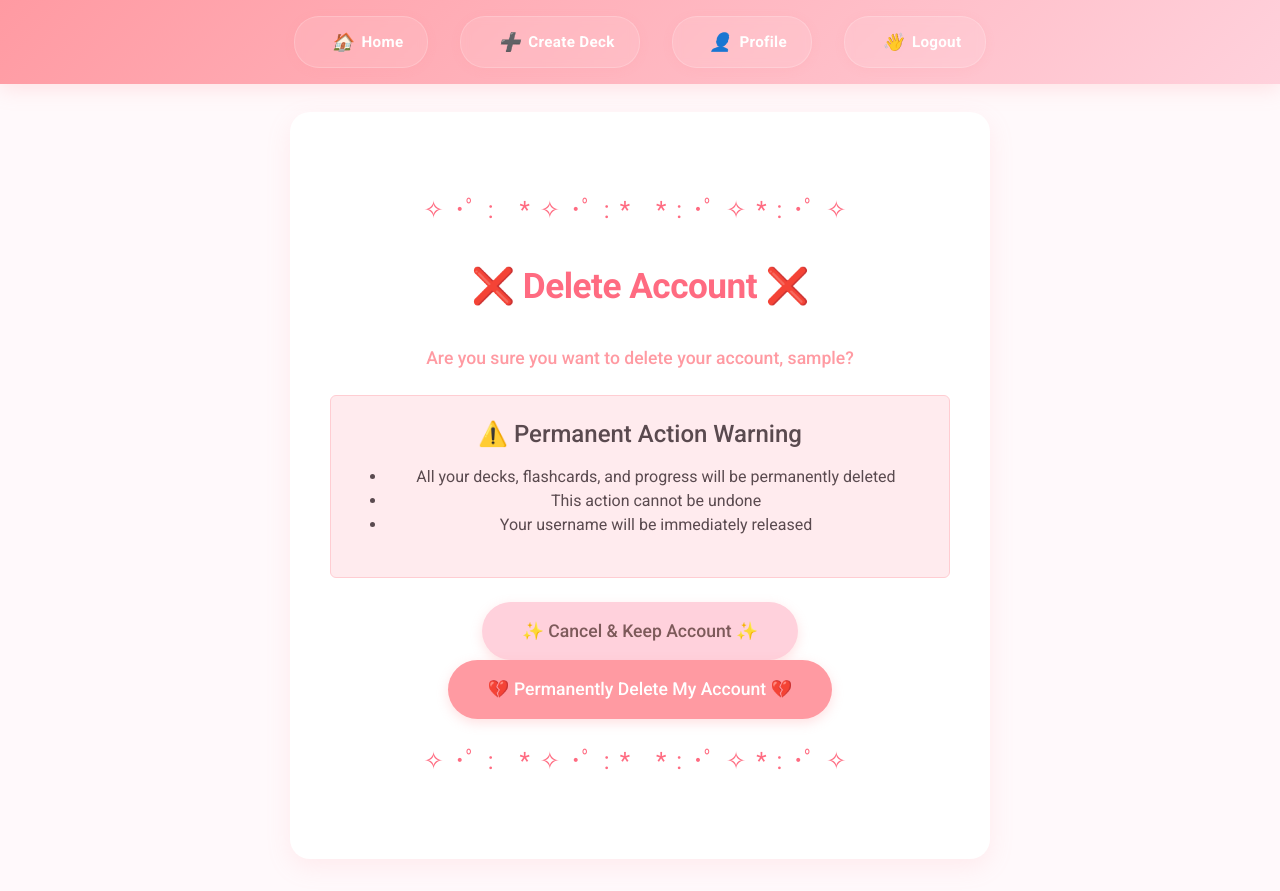
After one commit to vanya-koleva/aegyoAcademy, a Django app: page /accounts/delete/ in a window 1280 px wide. The commit adds this page. Run offline with Django 5.2, Linux system fonts and the light colour scheme; the visitor is signed in with stand-in values (Sample User, id 1); some libraries are stand-ins or nearby versions.

Commit message:
feat: Implement account delete, remove image-handling signal

```diff
--- a/aegyoAcademy/accounts/forms.py
+++ b/aegyoAcademy/accounts/forms.py
@@ -44,7 +44,8 @@
         profile = super().save(commit=False)
 
         if self.cleaned_data.get('clear_image') and profile.image:
-            profile.image = None  # Uses signal to handle file deletion
+            profile.image.delete(save=False)
+            profile.image = None
 
         if commit:
             profile.save()
--- a/aegyoAcademy/accounts/models.py
+++ b/aegyoAcademy/accounts/models.py
@@ -64,3 +64,18 @@
         if self.first_name and self.last_name:
             return f'{self.first_name} {self.last_name}'
         return 'user'
+
+    def save(self, *args, **kwargs):
+        if self.pk:
+            try:
+                old_profile = Profile.objects.get(pk=self.pk)
+                if old_profile.image and old_profile.image != self.image:
+                    old_profile.image.delete(save=False)
+            except Profile.DoesNotExist:
+                pass
+        super().save(*args, **kwargs)
+
+    def delete(self, *args, **kwargs):
+        if self.image:
+            self.image.delete(save=False)
+        super().delete(*args, **kwargs)
--- a/aegyoAcademy/accounts/signals.py
+++ b/aegyoAcademy/accounts/signals.py
@@ -1,5 +1,5 @@
 from django.contrib.auth import get_user_model
-from django.db.models.signals import post_save, pre_save
+from django.db.models.signals import post_save
 from django.dispatch import receiver
 from accounts.models import Profile
 
@@ -11,17 +11,3 @@
         Profile.objects.create(
             user=instance,
         )
-
-
-@receiver(pre_save, sender=Profile)
-def delete_old_image(sender, instance, **kwargs):
-    if not instance.pk:
-        return
-
-    try:
-        old_profile = Profile.objects.get(pk=instance.pk)
-    except Profile.DoesNotExist:
-        return
-
-    if old_profile.image and old_profile.image != instance.image:
-        old_profile.image.delete(save=False)
--- a/aegyoAcademy/accounts/urls.py
+++ b/aegyoAcademy/accounts/urls.py
@@ -7,6 +7,7 @@
     path('register/', views.RegisterView.as_view(), name='register'),
     path('login/', LoginView.as_view(), name='login'),
     path('logout/', LogoutView.as_view(), name='logout'),
+    path('delete/', views.DeleteAccountView.as_view(), name='delete-account'),
     path('profile/', include([
         path('', views.ViewProfile.as_view(), name='view-profile'),
         path('edit/', views.EditProfile.as_view(), name='edit-profile'),
--- a/aegyoAcademy/accounts/views.py
+++ b/aegyoAcademy/accounts/views.py
@@ -1,10 +1,14 @@
+from django.contrib.auth import get_user_model, logout
 from django.contrib.auth.mixins import LoginRequiredMixin
 from django.urls import reverse_lazy
-from django.views.generic import CreateView, DetailView, UpdateView
+from django.views.generic import CreateView, DetailView, UpdateView, DeleteView
 
 from accounts.forms import CustomUserCreationForm, ProfileEditForm
-from accounts.models import Profile
+from accounts.models import Profile, AcademyUser
 from decks.models import Deck, Flashcard
+
+
+UserModel = get_user_model()
 
 
 class RegisterView(CreateView):
@@ -26,7 +30,7 @@
         context = super().get_context_data(**kwargs)
         user = self.request.user
 
-        context['deck_count'] = Deck.objects.filter(owner=user).count()
+        context['deck_count'] = user.deck_set.count()
         context['card_count'] = Flashcard.objects.filter(deck__owner=user).count()
 
         return context
@@ -40,3 +44,16 @@
 
     def get_object(self, queryset=None):
         return self.request.user.profile
+
+
+class DeleteAccountView(LoginRequiredMixin, DeleteView):
+    model = UserModel
+    template_name = 'registration/account_confirm_delete.html'
+    success_url = reverse_lazy('index')
+
+    def get_object(self, queryset=None):
+        return self.request.user
+
+    def delete(self, request, *args, **kwargs):
+        logout(request)
+        return super().delete(request, *args, **kwargs)
--- /dev/null
+++ b/aegyoAcademy/templates/registration/account_confirm_delete.html
@@ -0,0 +1,37 @@
+{% extends 'common/base.html' %}
+{% load static %}
+
+{% block content %}
+<div class="delete-account-container">
+    <!-- Header Section -->
+    <div class="delete-account-header mb-4">
+        <div class="aegyo-title">❌ Delete Account ❌</div>
+        <div class="profile-subtitle">
+            Are you sure you want to delete your account, {{ user.username }}?
+        </div>
+    </div>
+
+    <!-- Warning Message -->
+    <div class="warning-section mb-4 p-4 rounded" style="background-color: #ffebee; border: 1px solid #ffcdd2;">
+        <h4 class="warning-title">⚠️ Permanent Action Warning</h4>
+        <ul class="warning-list mt-3">
+            <li>All your decks, flashcards, and progress will be permanently deleted</li>
+            <li>This action cannot be undone</li>
+            <li>Your username will be immediately released</li>
+        </ul>
+    </div>
+
+    <!-- Confirmation Form -->
+    <form method="post">
+        {% csrf_token %}
+        <div class="confirmation-actions mt-4">
+            <a href="{% url 'edit-profile' %}" class="btn btn-cute btn-secondary">
+                ✨ Cancel & Keep Account ✨
+            </a>
+            <button type="submit" class="btn btn-cute btn-danger">
+                💔 Permanently Delete My Account 💔
+            </button>
+        </div>
+    </form>
+</div>
+{% endblock %}
```
Also changed, not shown: aegyoAcademy/templates/registration/profile-edit.html (+16 -0 lines).
